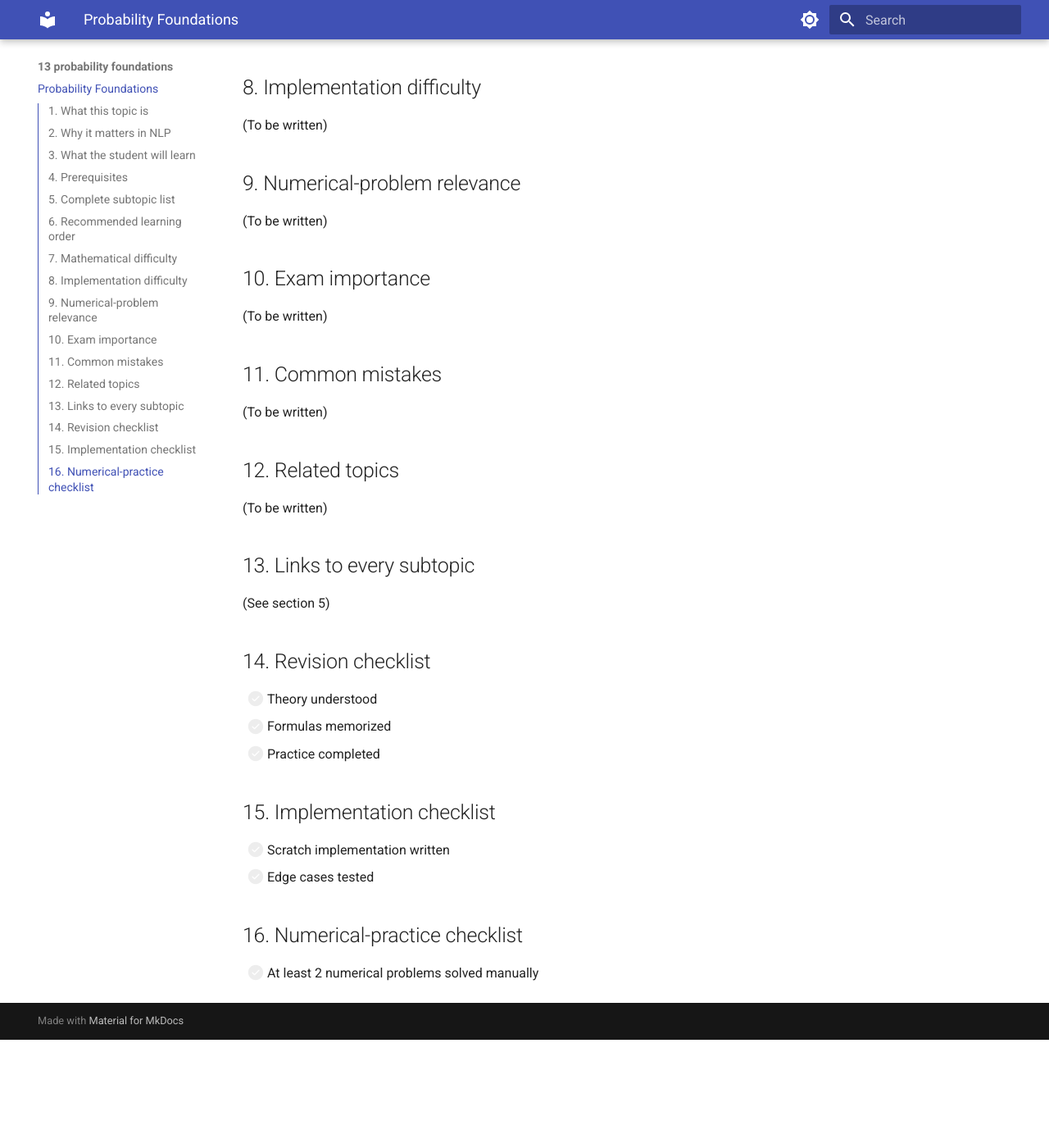
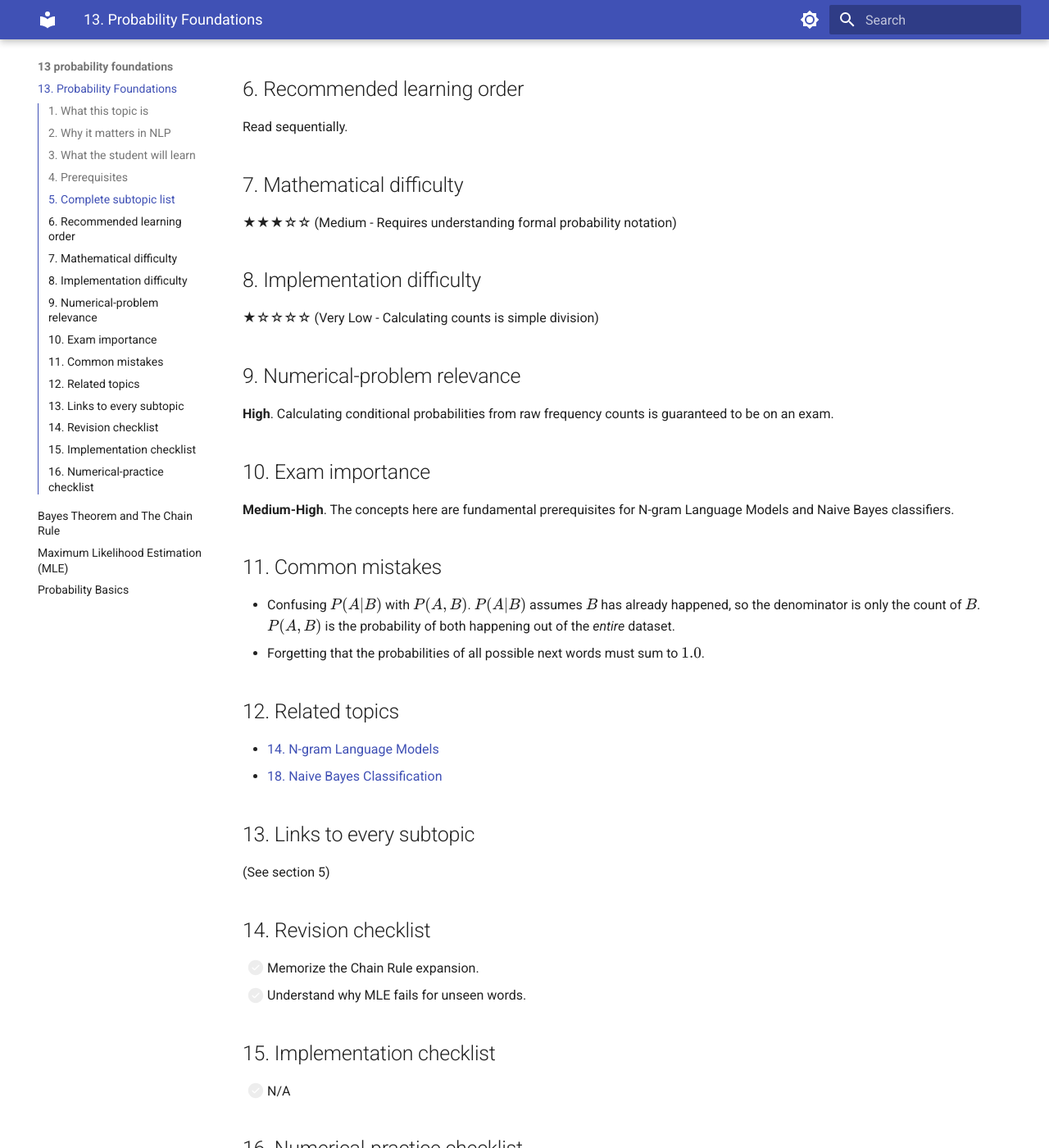
Before and after one commit to Raunak4518/nlp, an MkDocs documentation site: the page built from docs/13-probability-foundations/README.md, in a window 1280 px wide and 1400 px high, scrolled down 913 px. Shown: the whole window at 82% size. Built offline with MkDocs 1.6.1 and Material for MkDocs 9.7.7, drawn with Linux system fonts in a browser that asks for light colours; before the commit the page ends 2181 px from its top, so only the background shows below that; some of the changed text lies outside the part shown.

Commit message:
Complete Module 13 - Probability Foundations

```diff
--- a/docs/13-probability-foundations/README.md
+++ b/docs/13-probability-foundations/README.md
@@ -1,52 +1,57 @@
-# Probability Foundations
+# 13. Probability Foundations
 
 ## 1. What this topic is
-(To be written)
+This module is a brief review of the core mathematical statistics required to understand Language Models.
 
 ## 2. Why it matters in NLP
-(To be written)
+Every time you use an autocomplete feature on your phone or ask ChatGPT a question, the underlying model is calculating the conditional probability of the next word given the previous words using the Chain Rule of Probability.
 
 ## 3. What the student will learn
-(To be written)
+- The difference between Joint, Conditional, and Marginal probability.
+- How to apply Bayes' Theorem.
+- How to expand joint probabilities using the Chain Rule.
+- How to estimate probabilities from raw text counts using MLE.
 
 ## 4. Prerequisites
-- Review earlier modules.
+- Basic Algebra.
 
 ## 5. Complete subtopic list
-
+- [Probability Basics](probability-basics.md)
+- [Bayes Theorem and The Chain Rule](bayes-and-chain-rule.md)
+- [Maximum Likelihood Estimation (MLE)](maximum-likelihood-estimation.md)
 
 ## 6. Recommended learning order
-(To be written)
+Read sequentially.
 
 ## 7. Mathematical difficulty
-(To be written)
+★★★☆☆ (Medium - Requires understanding formal probability notation)
 
 ## 8. Implementation difficulty
-(To be written)
+★☆☆☆☆ (Very Low - Calculating counts is simple division)
 
 ## 9. Numerical-problem relevance
-(To be written)
+**High**. Calculating conditional probabilities from raw frequency counts is guaranteed to be on an exam.
 
 ## 10. Exam importance
-(To be written)
+**Medium-High**. The concepts here are fundamental prerequisites for N-gram Language Models and Naive Bayes classifiers.
 
 ## 11. Common mistakes
-(To be written)
+- Confusing $P(A|B)$ with $P(A, B)$. $P(A|B)$ assumes $B$ has already happened, so the denominator is only the count of $B$. $P(A, B)$ is the probability of both happening out of the *entire* dataset.
+- Forgetting that the probabilities of all possible next words must sum to $1.0$.
 
 ## 12. Related topics
-(To be written)
+- [14. N-gram Language Models](../14-n-gram-language-models/README.md)
+- [18. Naive Bayes Classification](../18-naive-bayes-classification/README.md)
 
 ## 13. Links to every subtopic
 (See section 5)
 
 ## 14. Revision checklist
-- [ ] Theory understood
-- [ ] Formulas memorized
-- [ ] Practice completed
+- [ ] Memorize the Chain Rule expansion.
+- [ ] Understand why MLE fails for unseen words.
 
 ## 15. Implementation checklist
-- [ ] Scratch implementation written
-- [ ] Edge cases tested
+- [ ] N/A
 
 ## 16. Numerical-practice checklist
-- [ ] At least 2 numerical problems solved manually
+- [ ] Calculate $P(\text{"word2"} | \text{"word1"})$ given a small 3-sentence corpus.
```
Also changed, not shown: docs/13-probability-foundations/bayes-and-chain-rule.md (added, +41 -0 lines), docs/13-probability-foundations/maximum-likelihood-estimation.md (added, +45 -0 lines), docs/13-probability-foundations/probability-basics.md (added, +43 -0 lines), 1 other file.
